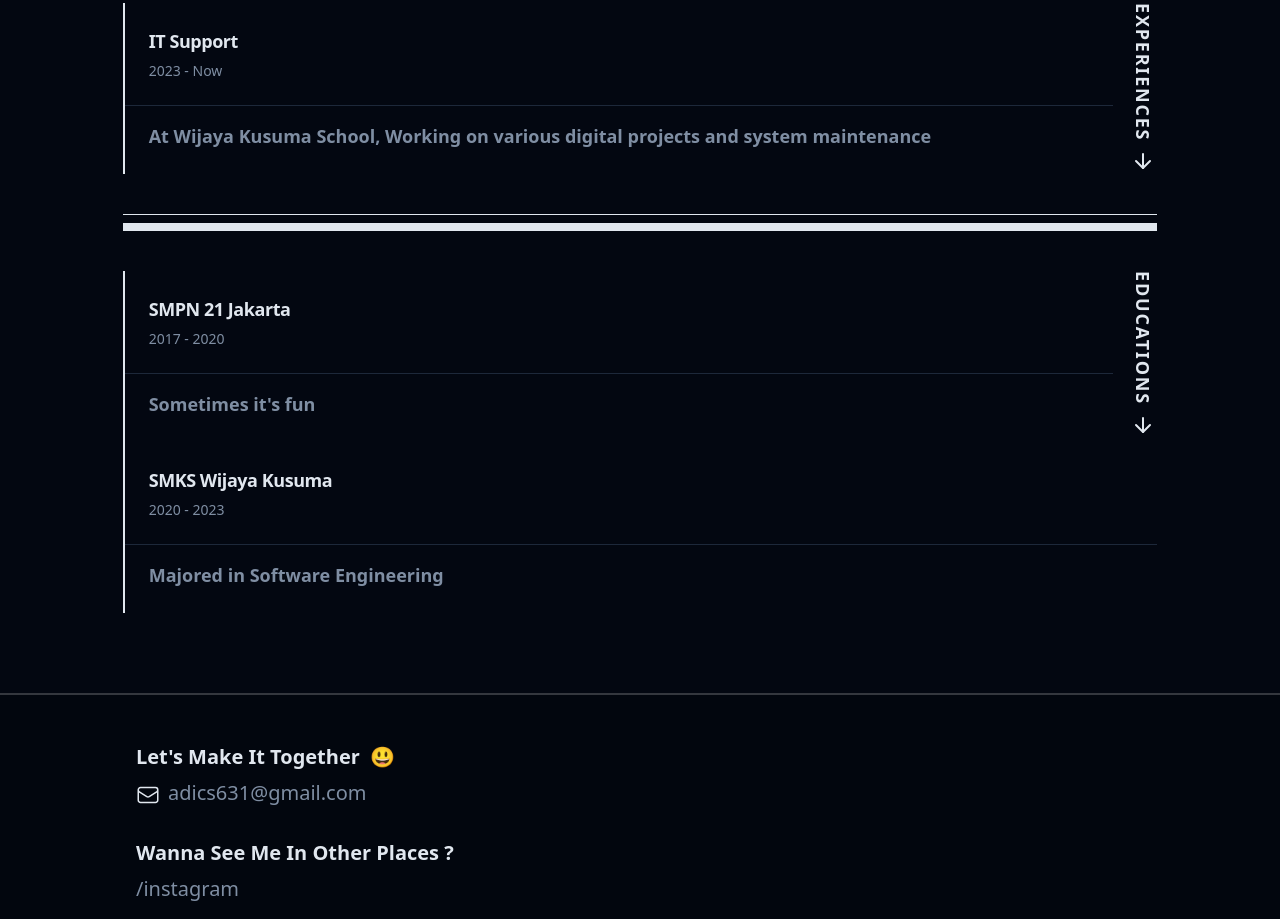
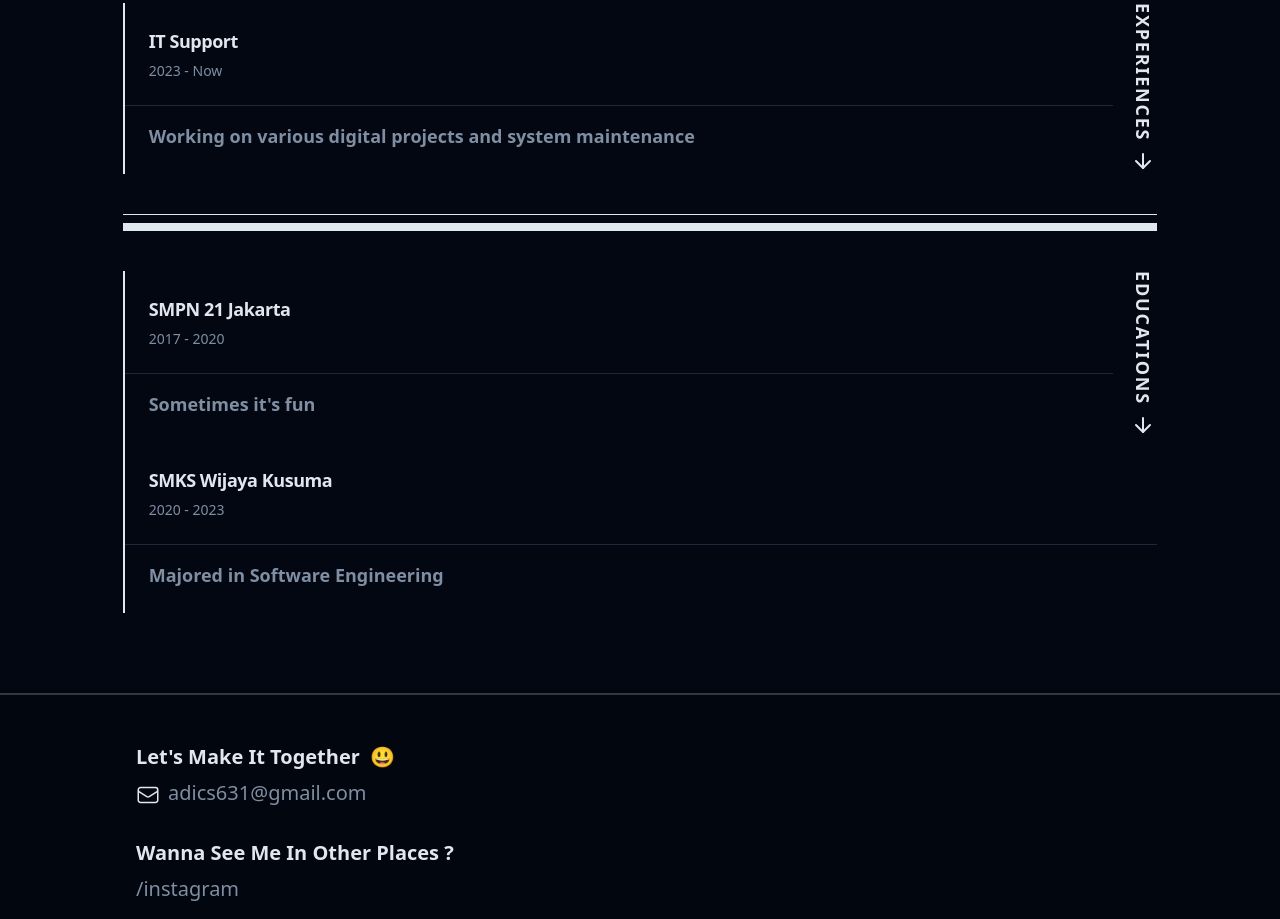
Before and after one commit to AdiCahyaSaputra/personal-website, a Next.js app: page / in a window 1280 px wide. Shown: the part 1760-2679 px from the top of the page. Built offline with nearby package versions, Linux system fonts and the light colour scheme.

Commit message:
style: dvh on footer section

```diff
--- a/asset/data/experience.json
+++ b/asset/data/experience.json
@@ -5,6 +5,6 @@
       "start": "2023",
       "end": "Now"
     },
-    "detail": "At Wijaya Kusuma School, Working on various digital projects and system maintenance"
+    "detail": "Working on various digital projects and system maintenance"
   }
 ]
--- a/components/section/FooterSection.tsx
+++ b/components/section/FooterSection.tsx
@@ -36,7 +36,7 @@ const FooterSection: React.FC = () => {
   }
 
   return (
-    <footer id="contact" className="p-4 dark:bg-black/20 bg-secondary select-none h-screen text-foreground relative border-t-2 border-primary/20">
+    <footer id="contact" className="p-4 dark:bg-black/20 bg-secondary select-none h-dvh text-foreground relative border-t-2 border-primary/20">
       <Container className={container({ size: "large" })}>
 
         <div className="mt-8">
--- a/tailwind.config.js
+++ b/tailwind.config.js
@@ -15,6 +15,9 @@ module.exports = {
       },
     },
     extend: {
+      height: {
+        dvh: ['100vh', '100dvh']
+      },
       colors: {
         border: "hsl(var(--border))",
         input: "hsl(var(--input))",
```
